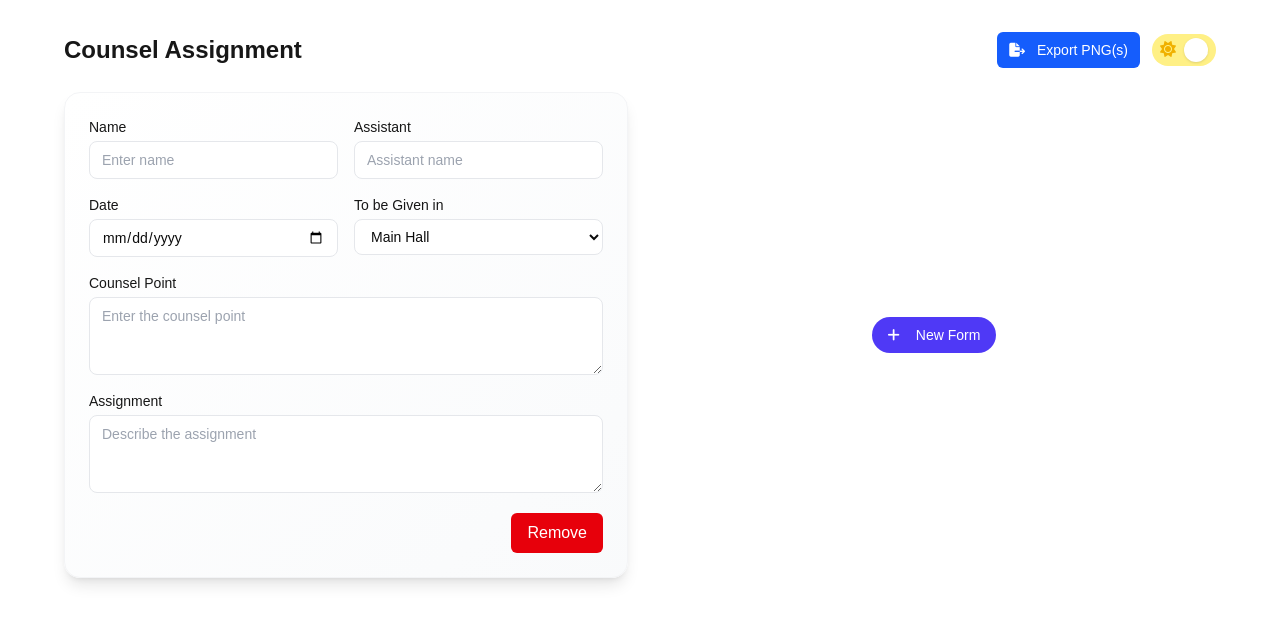
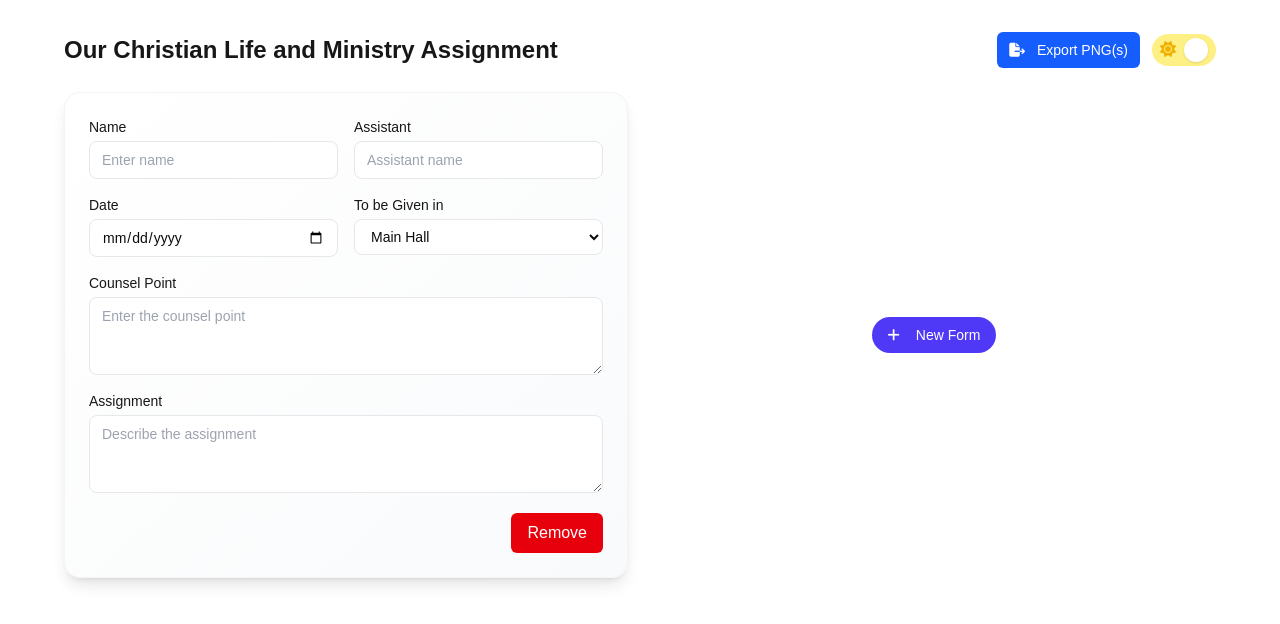
Before and after one commit to Oceaneyes123/clm-part, a Next.js app: page / in a window 1280 px wide. Shown: the top 624 px of the page. Built offline with nearby package versions, Linux system fonts and the light colour scheme.

Commit message:
Update text

```diff
--- a/src/app/layout.js
+++ b/src/app/layout.js
@@ -12,8 +12,8 @@ const geistMono = Geist_Mono({
 });
 
 export const metadata = {
-  title: "Create Next App",
-  description: "Generated by create next app",
+  title: "JW - CLM Part",
+  description: "A web application for managing Christian Life and Ministry assignments.",
 };
 
 export default function RootLayout({ children }) {
--- a/src/app/page.js
+++ b/src/app/page.js
@@ -361,7 +361,7 @@ export default function Home() {
     <div className="min-h-screen py-8 px-6">
       <main className="max-w-6xl mx-auto">
         <div className="flex items-center justify-between mb-6">
-          <h1 className="text-2xl font-semibold">Counsel Assignment</h1>
+          <h1 className="text-2xl font-semibold">Our Christian Life and Ministry Assignment</h1>
           <div className="flex items-center gap-3">
               <button onClick={handleExportPNGs} className="text-sm px-3 py-2 rounded-md bg-blue-600 text-white hover:bg-blue-700">
                 <i className="fa-solid fa-file-export mr-2" /> Export PNG(s)
```
